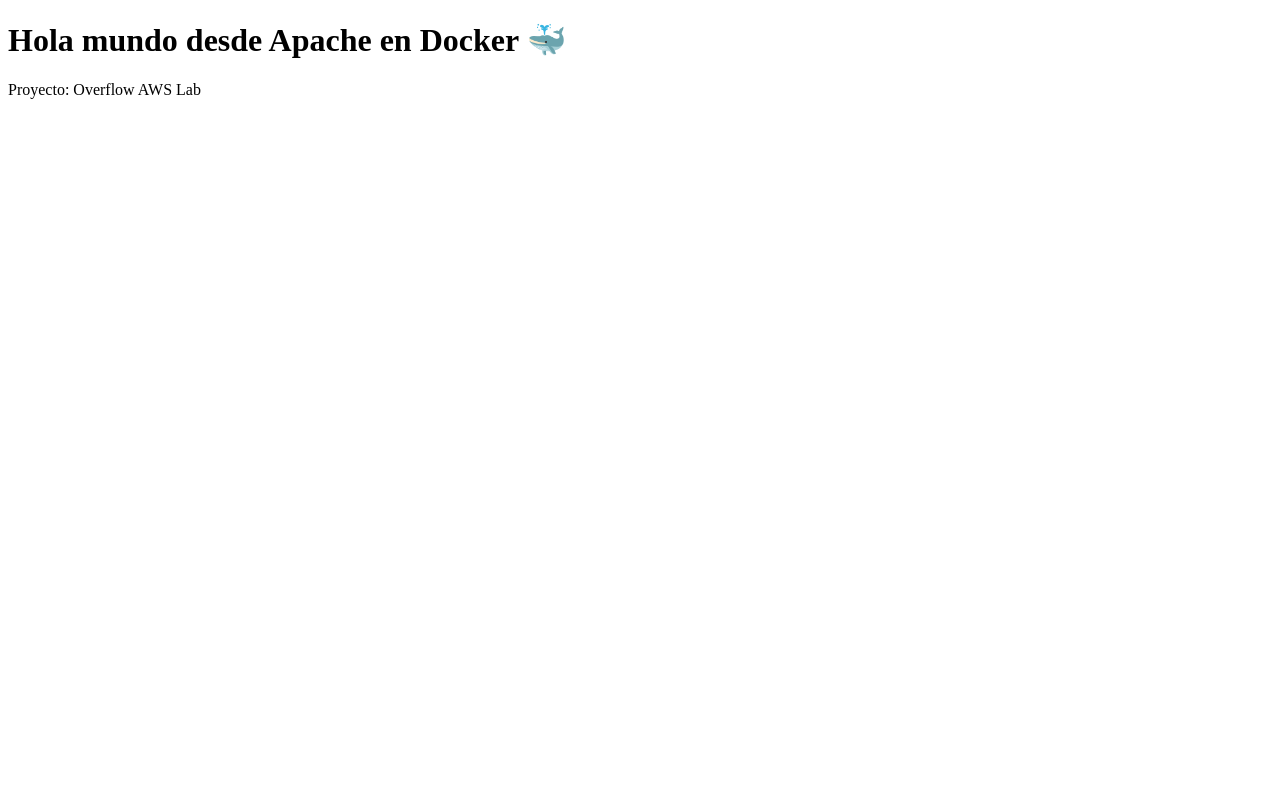
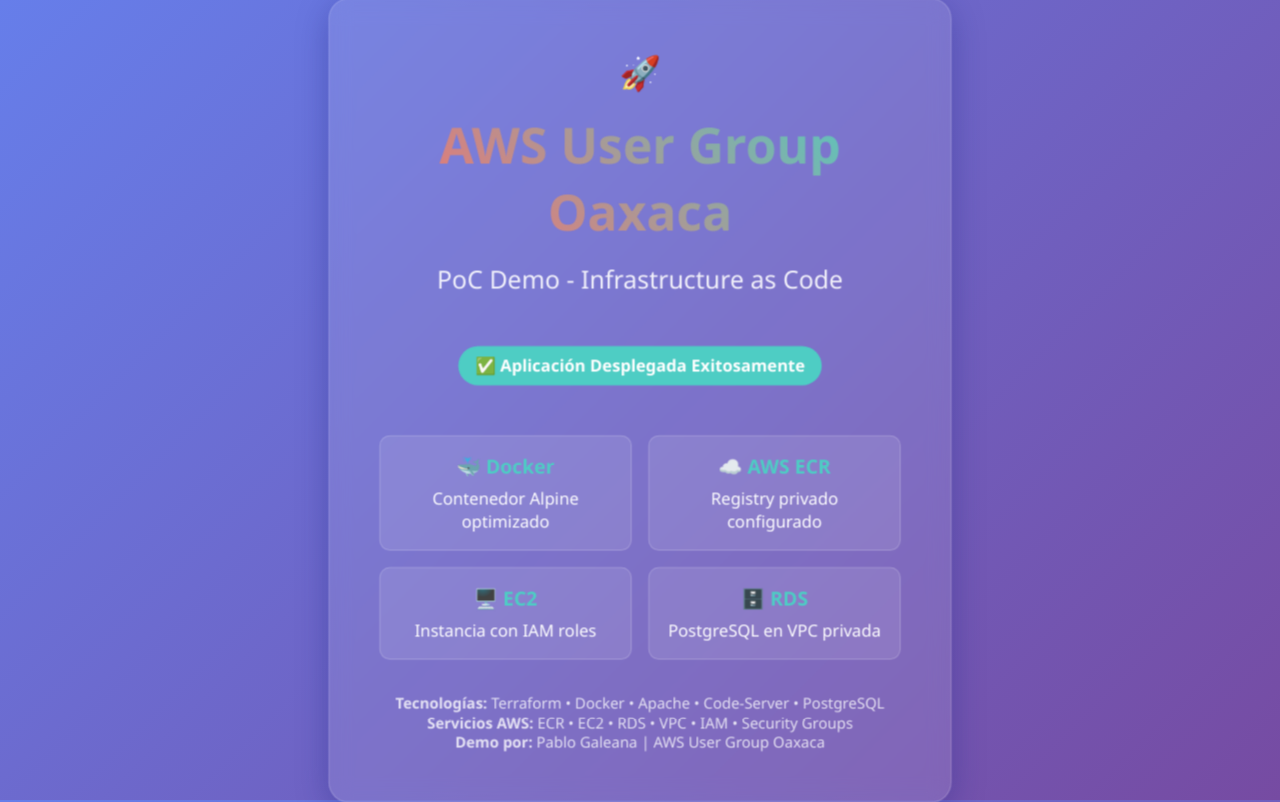
Before and after one commit to IngMatrix-PGB/umma-oaxaca, a plain HTML site: page docker/apache-hello-world/index.html in a window 1280 px wide. Drawn offline with Linux system fonts and the light colour scheme.

Commit message:
Add improvemnts to IaC and CI.

```diff
--- a/docker/apache-hello-world/index.html
+++ b/docker/apache-hello-world/index.html
@@ -1,2 +1,147 @@
-<!doctype html><html><head><meta charset="utf-8"><title>Overflow — Micro-Talent</title></head>
-<body><h1>Hola mundo desde Apache en Docker 🐳</h1><p>Proyecto: Overflow AWS Lab</p></body></html>
+<!DOCTYPE html>
+<html lang="es">
+<head>
+    <meta charset="UTF-8">
+    <meta name="viewport" content="width=device-width, initial-scale=1.0">
+    <title>AWS User Group Oaxaca - PoC Demo</title>
+    <style>
+        * {
+            margin: 0;
+            padding: 0;
+            box-sizing: border-box;
+        }
+
+        body {
+            font-family: 'Segoe UI', Tahoma, Geneva, Verdana, sans-serif;
+            background: linear-gradient(135deg, #667eea 0%, #764ba2 100%);
+            min-height: 100vh;
+            display: flex;
+            align-items: center;
+            justify-content: center;
+            color: white;
+        }
+
+        .container {
+            text-align: center;
+            background: rgba(255, 255, 255, 0.1);
+            padding: 3rem;
+            border-radius: 20px;
+            backdrop-filter: blur(10px);
+            box-shadow: 0 8px 32px 0 rgba(31, 38, 135, 0.37);
+            border: 1px solid rgba(255, 255, 255, 0.18);
+            max-width: 600px;
+        }
+
+        h1 {
+            font-size: 3rem;
+            margin-bottom: 1rem;
+            background: linear-gradient(45deg, #ff6b6b, #4ecdc4);
+            -webkit-background-clip: text;
+            -webkit-text-fill-color: transparent;
+            background-clip: text;
+        }
+
+        .subtitle {
+            font-size: 1.5rem;
+            margin-bottom: 2rem;
+            opacity: 0.9;
+        }
+
+        .info-grid {
+            display: grid;
+            grid-template-columns: repeat(auto-fit, minmax(200px, 1fr));
+            gap: 1rem;
+            margin: 2rem 0;
+        }
+
+        .info-card {
+            background: rgba(255, 255, 255, 0.1);
+            padding: 1rem;
+            border-radius: 10px;
+            border: 1px solid rgba(255, 255, 255, 0.2);
+        }
+
+        .info-card h3 {
+            color: #4ecdc4;
+            margin-bottom: 0.5rem;
+        }
+
+        .status {
+            display: inline-block;
+            padding: 0.5rem 1rem;
+            background: #4ecdc4;
+            color: white;
+            border-radius: 25px;
+            font-weight: bold;
+            margin: 1rem 0;
+        }
+
+        .tech-stack {
+            margin-top: 2rem;
+            font-size: 0.9rem;
+            opacity: 0.8;
+        }
+
+        .emoji {
+            font-size: 2rem;
+            margin-bottom: 1rem;
+        }
+
+        @keyframes pulse {
+            0% { transform: scale(1); }
+            50% { transform: scale(1.05); }
+            100% { transform: scale(1); }
+        }
+
+        .container {
+            animation: pulse 3s ease-in-out infinite;
+        }
+    </style>
+</head>
+<body>
+    <div class="container">
+        <div class="emoji">🚀</div>
+        <h1>AWS User Group Oaxaca</h1>
+        <p class="subtitle">PoC Demo - Infrastructure as Code</p>
+
+        <div class="status">✅ Aplicación Desplegada Exitosamente</div>
+
+        <div class="info-grid">
+            <div class="info-card">
+                <h3>🐳 Docker</h3>
+                <p>Contenedor Alpine optimizado</p>
+            </div>
+            <div class="info-card">
+                <h3>☁️ AWS ECR</h3>
+                <p>Registry privado configurado</p>
+            </div>
+            <div class="info-card">
+                <h3>🖥️ EC2</h3>
+                <p>Instancia con IAM roles</p>
+            </div>
+            <div class="info-card">
+                <h3>🗄️ RDS</h3>
+                <p>PostgreSQL en VPC privada</p>
+            </div>
+        </div>
+
+        <div class="tech-stack">
+            <p><strong>Tecnologías:</strong> Terraform • Docker • Apache • Code-Server • PostgreSQL</p>
+            <p><strong>Servicios AWS:</strong> ECR • EC2 • RDS • VPC • IAM • Security Groups</p>
+            <p><strong>Demo por:</strong> Pablo Galeana | AWS User Group Oaxaca</p>
+        </div>
+    </div>
+
+    <script>
+        // Actualizar timestamp cada segundo
+        function updateTime() {
+            const now = new Date();
+            const timeString = now.toLocaleString('es-MX');
+            console.log(`[${timeString}] Aplicación funcionando correctamente`);
+        }
+
+        setInterval(updateTime, 1000);
+        updateTime();
+    </script>
+</body>
+</html>
```
Also changed, not shown: 13 other files.
